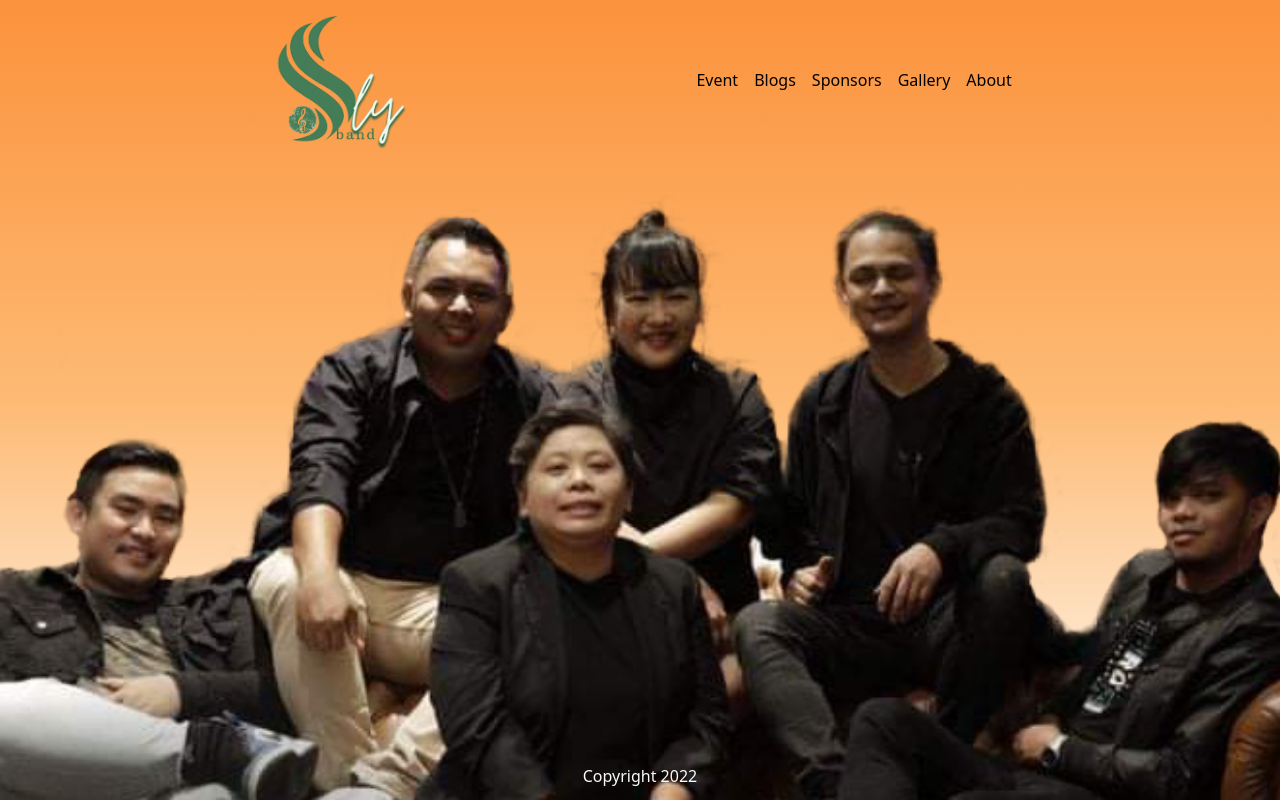
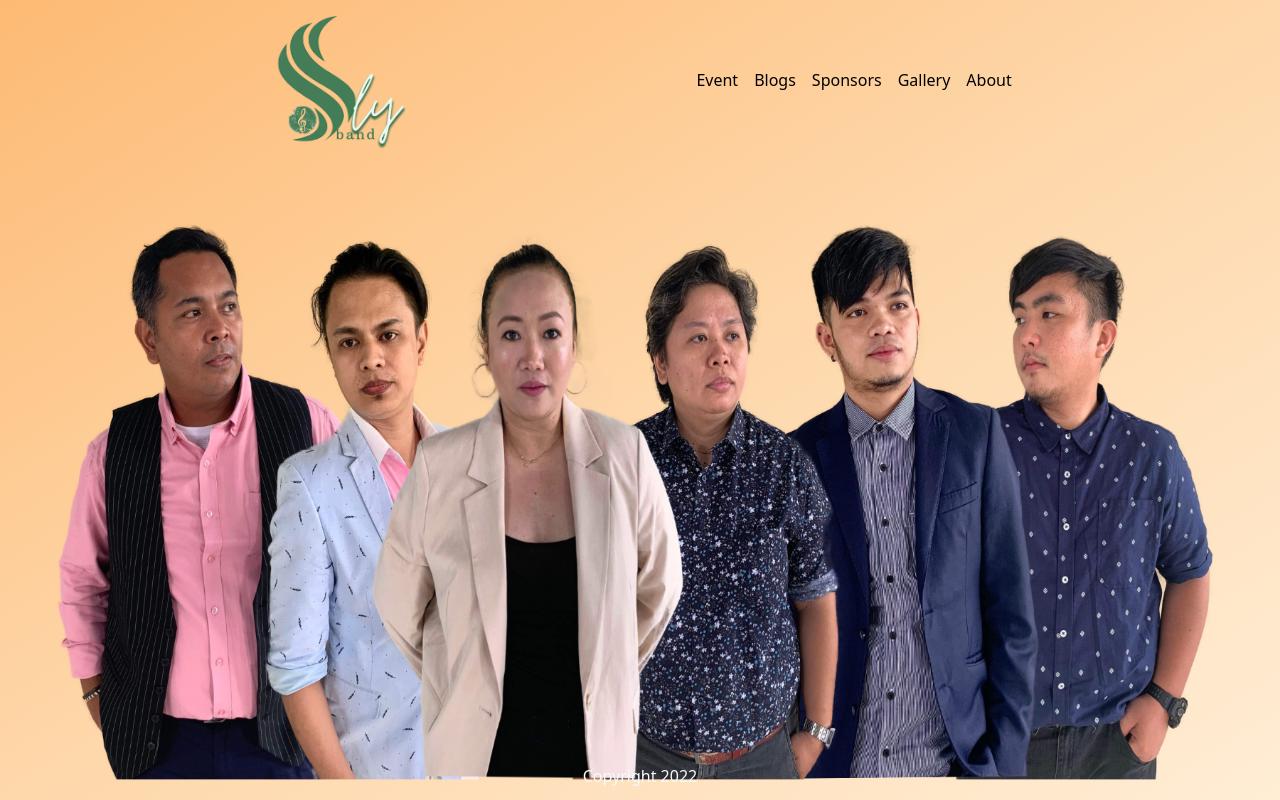
Before and after one commit to nozky/sly, a Next.js app: page / in a window 1280 px wide. Built offline with nearby package versions, Linux system fonts and the light colour scheme; a web font is replaced by a local one.

Commit message:
change bg

```diff
--- a/components/Layout.js
+++ b/components/Layout.js
@@ -2,7 +2,7 @@ import React from 'react'
 
 const Layout = ({children}) => {
   return (
-    <div className='layout h-screen flex flex-col items-center bg-gradient-to-b from-orange-400 via-orange-300'>
+    <div className='layout h-screen flex flex-col items-center bg-gradient-to-br from-orange-300 via-orange-200 to-orange-100'>
       {children}
     </div>
   )
--- a/pages/index.js
+++ b/pages/index.js
@@ -4,7 +4,7 @@ import Header from '../components/Header'
 import Image from 'next/image'
 import Footer from '../components/Footer'
 import Layout from '../components/Layout'
-import sly from '../assets/bg-image/bg1.png'
+import sly from '../assets/bg-image/sly.png'
 
 
 export default function Home() {
```
Also changed, not shown: assets/bg-image/sly.png (added).
